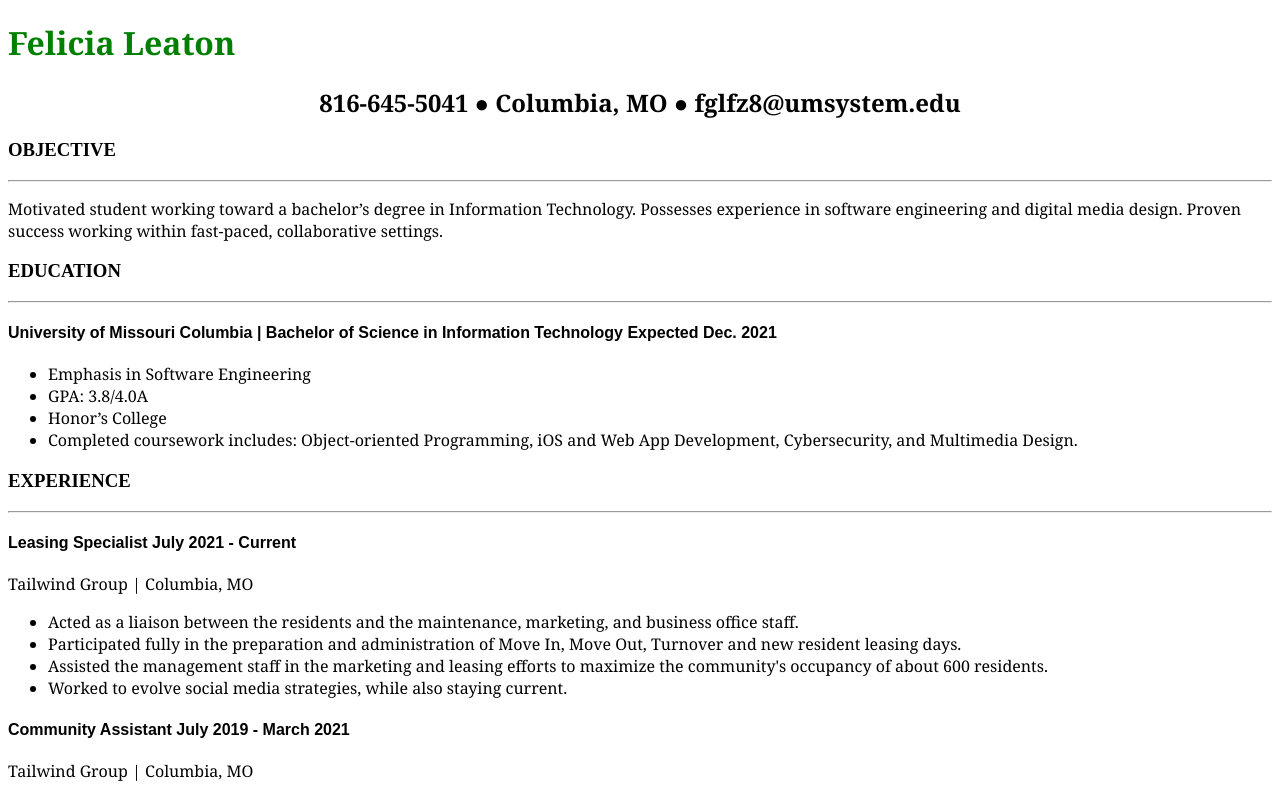
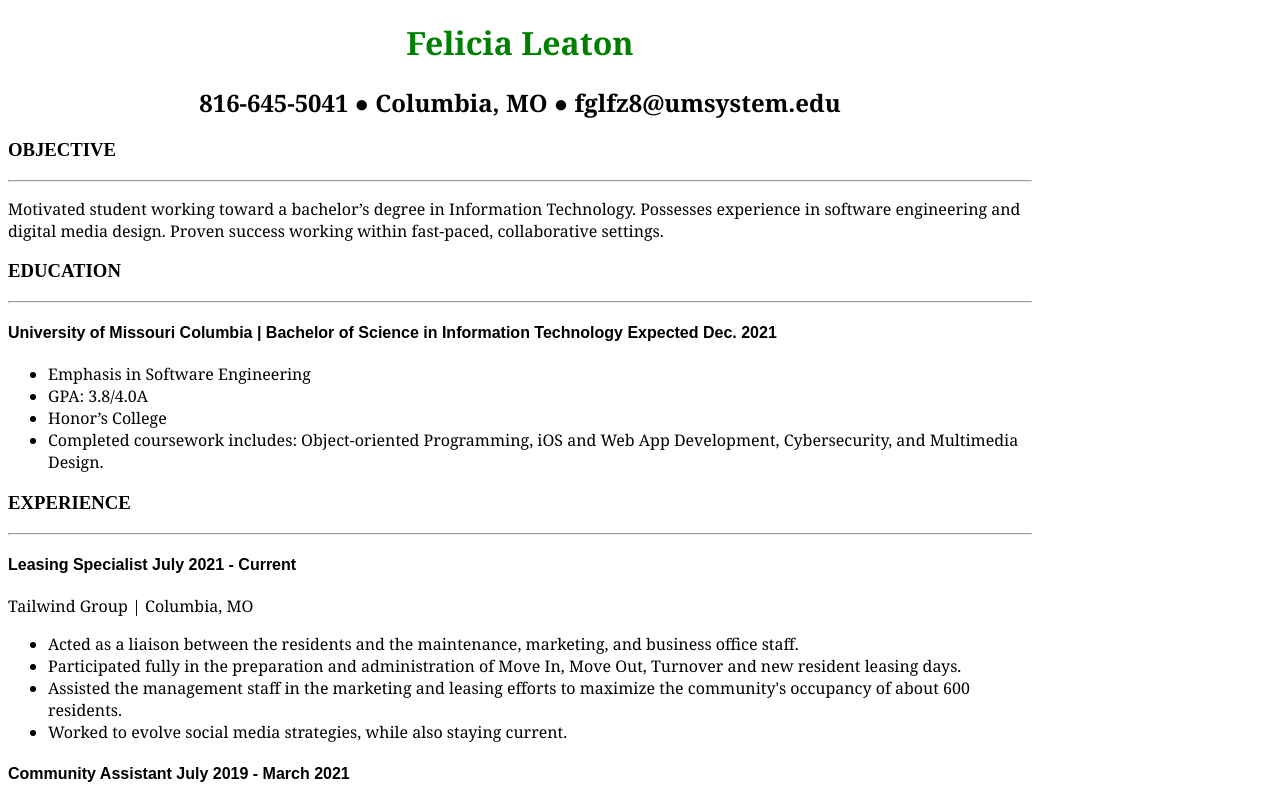
Before and after one commit to FeliciaLeaton/FeliciaLeaton.github.io, a plain HTML site: page index.html in a window 1280 px wide. Shown: the top 795 px of the page. Drawn offline with Linux system fonts and the light colour scheme.

Commit message:
added css

```diff
--- a/index.html
+++ b/index.html
@@ -8,6 +8,7 @@
         h1 {
             color: green;
             font-family: Georgia, 'Times New Roman', Times, serif;
+            text-align: center;
         }
         h2 {
             font-family: Georgia, 'Times New Roman', Times, serif;
@@ -20,9 +21,10 @@
         p,ul {
             font-family: Georgia, 'Times New Roman', Times, serif;
         }
-       body{
-              margin: 20;
-          }
+         body {
+            width:1024px;
+            height:auto;
+         }
 
 
     </style>
```
